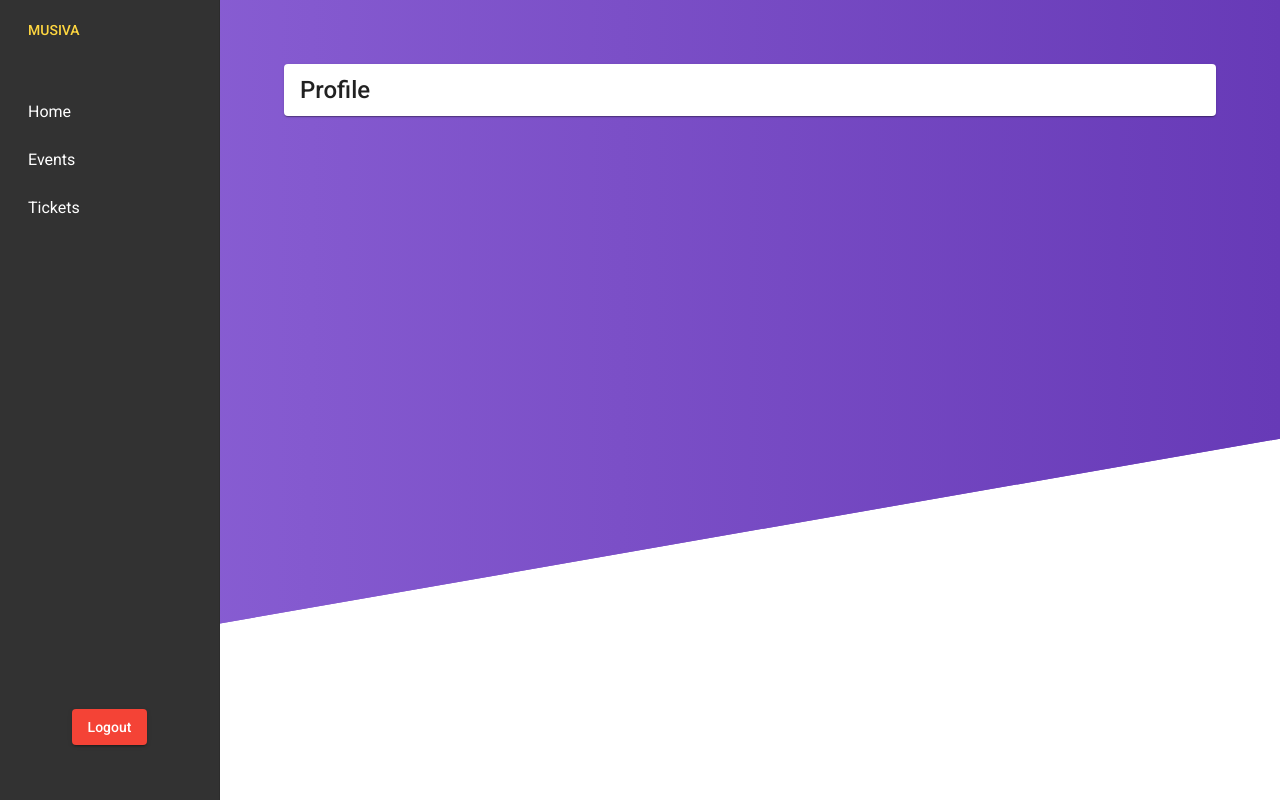
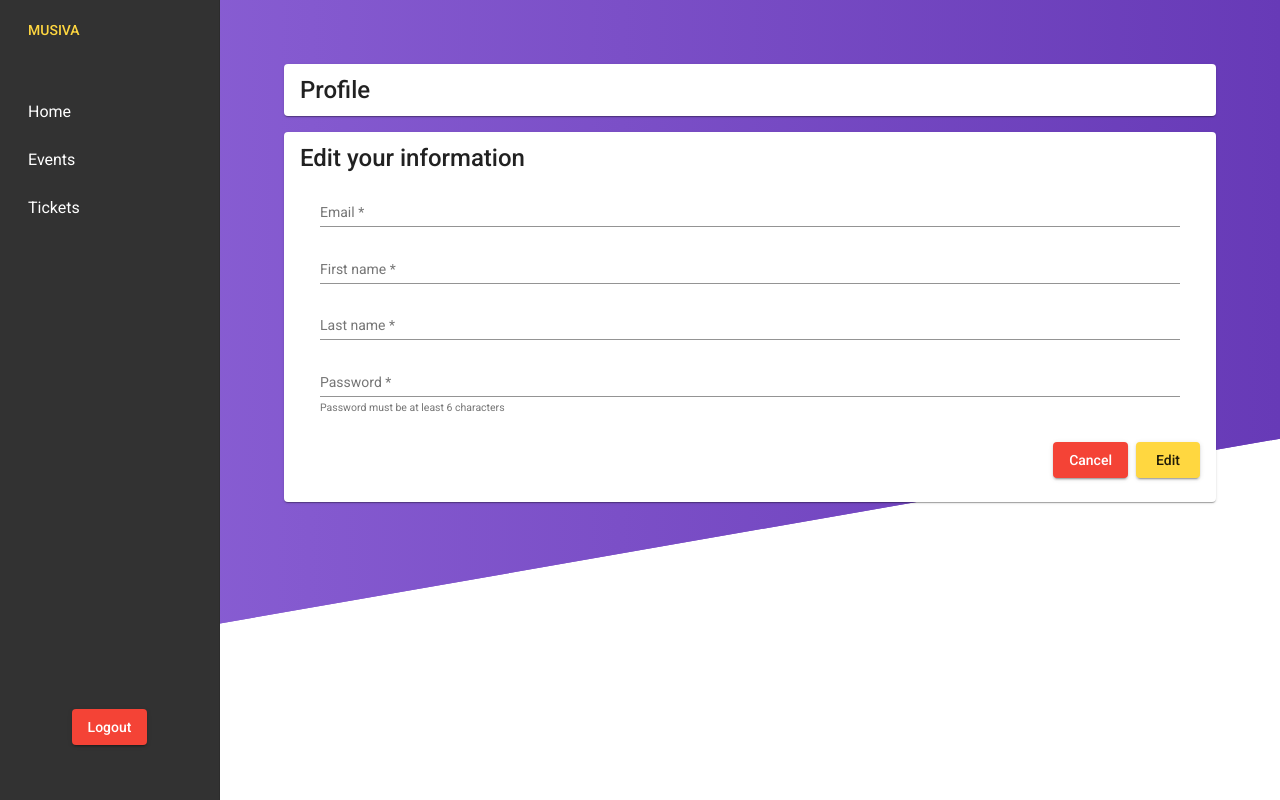
Before and after one commit to lukasz-starosta/music-events, an Angular app in the folder MusicEventsUI/: page /app/profile in a window 1280 px wide. Built offline with nearby package versions, Linux system fonts and the light colour scheme.

Commit message:
Added a simple edit form for profile

```diff
--- a/MusicEventsUI/src/app/profile/profile.component.css
+++ b/MusicEventsUI/src/app/profile/profile.component.css
@@ -0,0 +1,17 @@
+mat-card-content {
+  display: flex;
+  flex-direction: column;
+
+  margin: 20px;
+}
+
+button {
+  margin-top: 12px;
+}
+
+mat-card-actions {
+  display: flex;
+  align-items: center;
+  justify-content: flex-end;
+  margin-bottom: 0;
+}
--- a/MusicEventsUI/src/app/profile/profile.component.html
+++ b/MusicEventsUI/src/app/profile/profile.component.html
@@ -1,3 +1,44 @@
 <mat-card>
   <mat-card-title>Profile</mat-card-title>
 </mat-card>
+
+<mat-card>
+  <mat-card-title>Edit your information</mat-card-title>
+  <form name="form"(ngSubmit)="f.form.valid && onSubmit()" #f="ngForm" novalidate>
+    <mat-card-content>
+      <mat-form-field>
+        <mat-label>Email</mat-label>
+        <input matInput type="text" placeholder="ex. 217862@edu.p.lodz.pl" name="email" [(ngModel)]="form.email"
+               #email="ngModel"
+               required/>
+        <mat-error *ngIf="f.submitted && email.invalid && email.errors.required">Email is required</mat-error>
+      </mat-form-field>
+      <mat-form-field>
+        <mat-label>First name</mat-label>
+        <input matInput type="text" class="form-control" name="firstName" [(ngModel)]="form.firstName"
+               #firstName="ngModel"
+               required/>
+        <mat-error *ngIf="f.submitted && firstName.invalid && firstName.errors.required">First name is required
+        </mat-error>
+      </mat-form-field>
+      <mat-form-field>
+        <mat-label>Last name</mat-label>
+        <input matInput type="text" class="form-control" name="lastName" [(ngModel)]="form.lastName" #lastName="ngModel"
+               required/>
+        <mat-error *ngIf="f.submitted && lastName.invalid && lastName.errors.required">Last name is required</mat-error>
+      </mat-form-field>
+      <mat-form-field>
+        <mat-label>Password</mat-label>
+        <input matInput type="password" class="form-control" name="password" [(ngModel)]="form.password"
+               #password="ngModel"
+               required minlength="6"/>
+        <mat-hint align="start">Password must be at least 6 characters</mat-hint>
+        <mat-error *ngIf="f.submitted && password.invalid && password.errors.required">Password is required</mat-error>
+      </mat-form-field>
+    </mat-card-content>
+    <mat-card-actions>
+      <button mat-raised-button color="warn" routerLink="..">Cancel</button>
+      <button mat-raised-button color="accent">Edit</button>
+    </mat-card-actions>
+  </form>
+</mat-card>
--- a/MusicEventsUI/src/app/profile/profile.component.ts
+++ b/MusicEventsUI/src/app/profile/profile.component.ts
@@ -1,4 +1,5 @@
-import { Component, OnInit } from '@angular/core';
+import {Component, OnInit} from '@angular/core';
+import {ISignUp} from "../types/ISignUp";
 
 @Component({
   selector: 'app-profile',
@@ -6,10 +7,23 @@ import { Component, OnInit } from '@angular/core';
   styleUrls: ['./profile.component.css']
 })
 export class ProfileComponent implements OnInit {
+  form: ISignUp = {email: '', password: '', firstName: '', lastName: ''};
+  signupInfo: ISignUp;
 
-  constructor() { }
+  constructor() {
+  }
 
   ngOnInit(): void {
   }
 
+  onSubmit() {
+    this.signupInfo = {
+      email: this.form.email,
+      password: this.form.password,
+      firstName: this.form.firstName,
+      lastName: this.form.lastName
+    }
+
+    console.log(this.signupInfo);
+  }
 }
--- a/MusicEventsUI/src/styles.css
+++ b/MusicEventsUI/src/styles.css
@@ -29,3 +29,7 @@ table {
   border-radius: 4px;
   overflow: hidden;
 }
+
+mat-card {
+  margin-bottom: 16px;
+}
```
